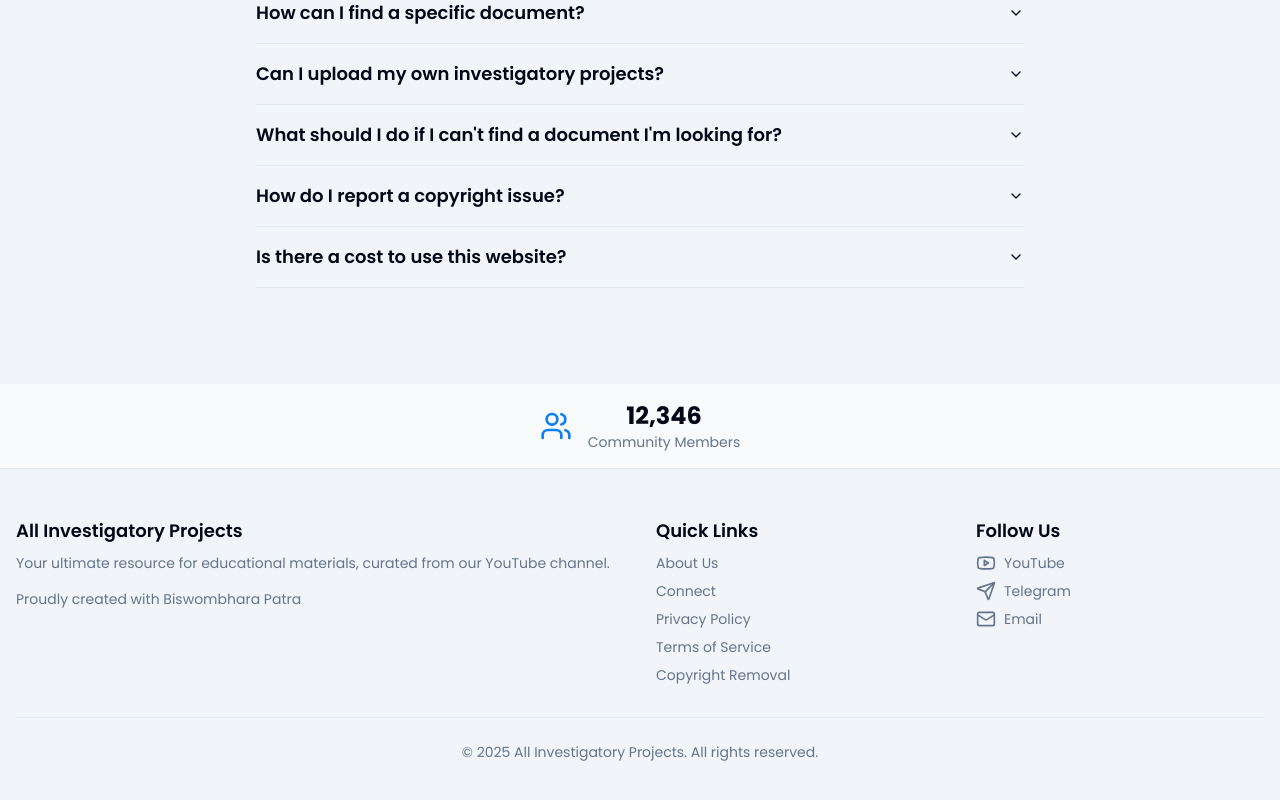
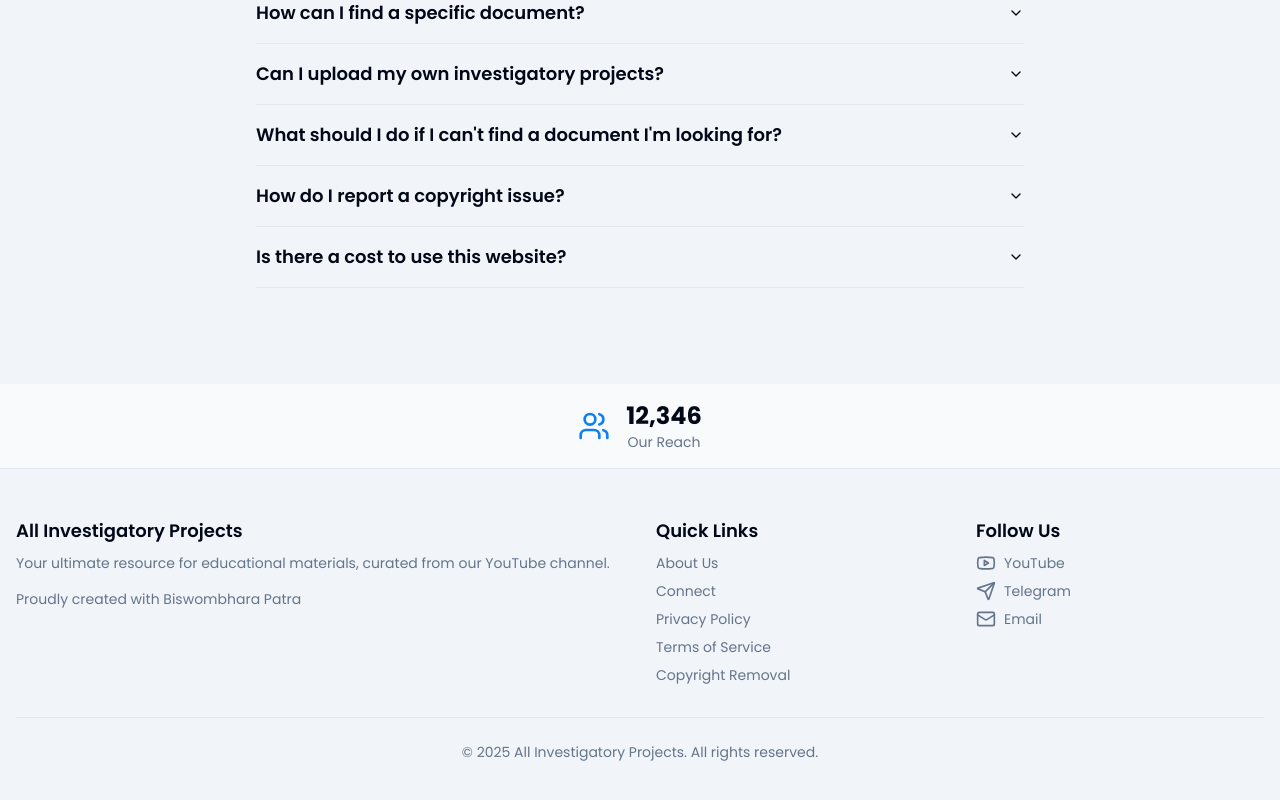
Before and after one commit to biswombhara/All-Investigatory-Projects, a Next.js app: page / in a window 1280 px wide. Shown: the part 2440-3240 px from the top of the page. Built offline with nearby package versions, Linux system fonts and the light colour scheme; no server answers; the database is empty.

Commit message:
add Our Reach text instead of Community Members

```diff
--- a/src/components/VisitorCounter.jsx
+++ b/src/components/VisitorCounter.jsx
@@ -1,3 +1,4 @@
+
 'use client';
 
 import { useEffect, useState } from 'react';
@@ -39,7 +40,7 @@
           <p className="font-headline text-2xl font-bold text-foreground">
             {visitorCount.toLocaleString()}
           </p>
-          <p className="text-sm text-muted-foreground">Community Members</p>
+          <p className="text-sm text-muted-foreground">Our Reach</p>
         </div>
       </div>
     </div>
```
